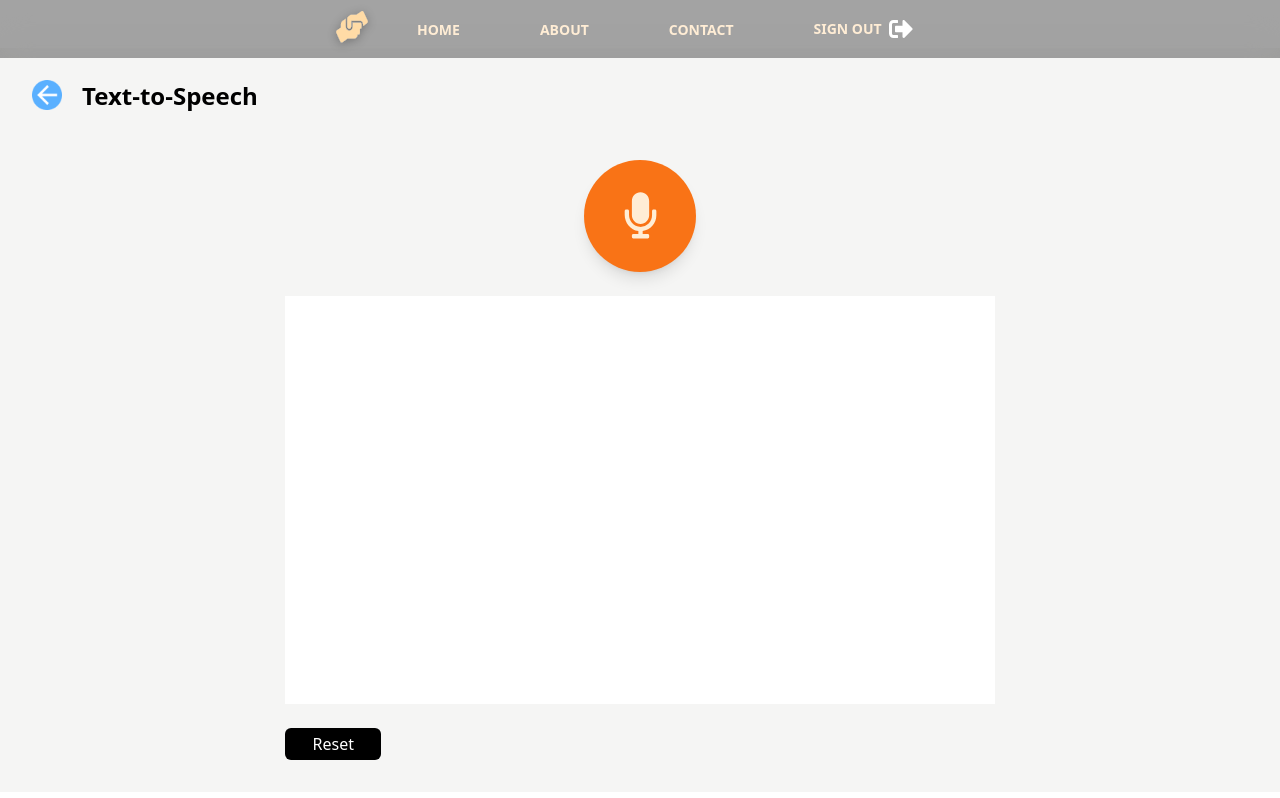
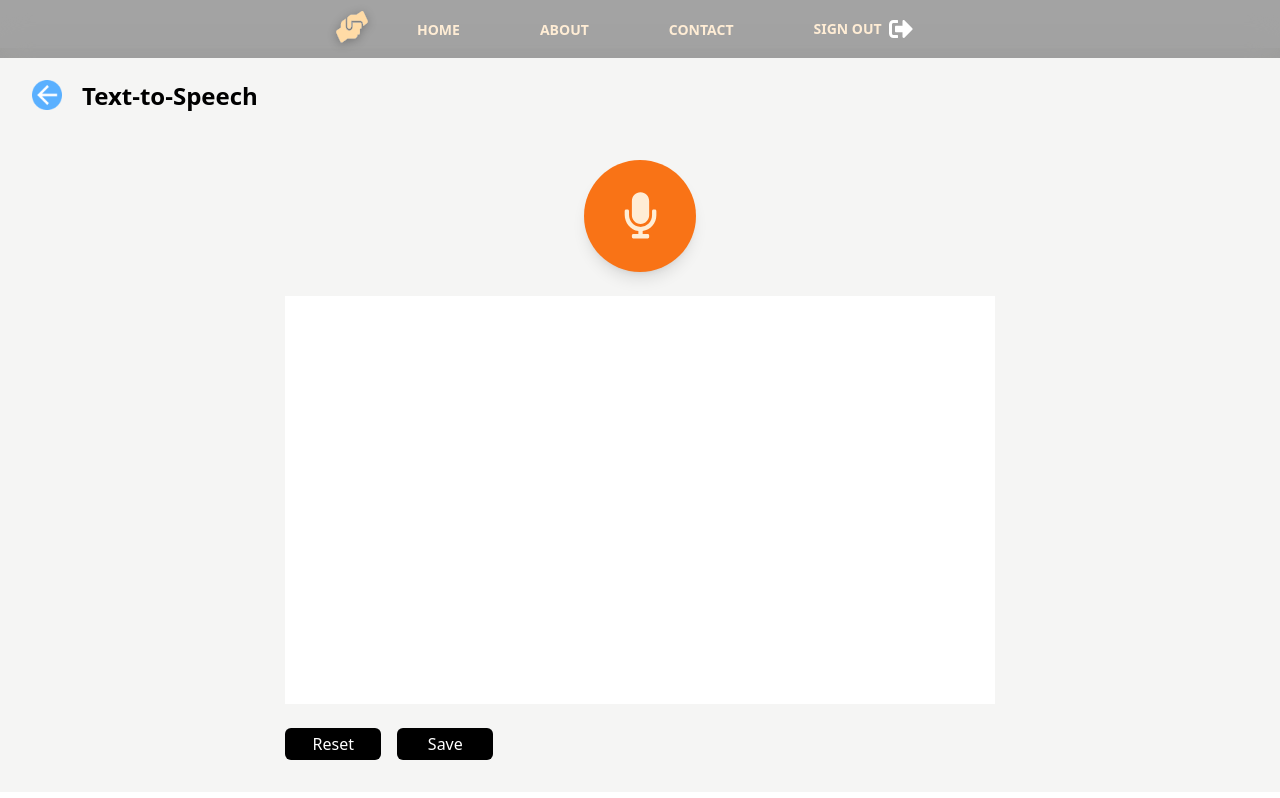
Before and after one commit to DarshilPungalia/VisionMATE, a React (Create React App) app in the folder client/: page /stt in a window 1280 px wide. Built offline with nearby package versions, Linux system fonts and the light colour scheme; sample sign-in values are in the browser's storage; a web font is replaced by a local one.

Commit message:
reduce detection interval

```diff
--- a/client/src/components/ObjectDetection.js
+++ b/client/src/components/ObjectDetection.js
@@ -17,7 +17,7 @@ function ObjectDetection() {
     const net = await cocossd.load();
     setInterval(() => {
       detect(net);
-    }, 8000);
+    }, 500);
   };
 
   const detect = async (net) => {
--- a/client/src/components/STT.js
+++ b/client/src/components/STT.js
@@ -13,7 +13,20 @@ function STT() {
     textBox.innerHTML = null;
   };
 
-  // Here goes the Speech to text code
+  const handleSaveToFile = () => {
+    const textBox = document.getElementById("text-box");
+    const text = textBox.innerText;
+
+    const blob = new Blob([text], { type: "text/plain" });
+    const url = URL.createObjectURL(blob);
+    const link = document.createElement("a");
+    link.href = url;
+    link.download = "speech-to-text.txt";
+    link.click();
+    URL.revokeObjectURL(url);
+  };
+
+  // Speech to text code
   const recognition = new window.webkitSpeechRecognition();
   recognition.continuous = true;
   recognition.lang = "en-US";
@@ -27,14 +40,18 @@ function STT() {
     textBox.appendChild(paragraph);
   };
 
-  // handle start
   const handleStart = () => {
     setIsListening(true);
     recognition.start();
+    const startMsg = new SpeechSynthesisUtterance("Recording started");
+    window.speechSynthesis.speak(startMsg);
   };
+
   const handleStop = () => {
     setIsListening(false);
     recognition.abort();
+    const endMsg = new SpeechSynthesisUtterance("Recording ended");
+    window.speechSynthesis.speak(endMsg);
   };
 
   const handleListening = () => {
@@ -48,16 +65,12 @@ function STT() {
   // Handle speak function
   const [isPlaying, setisPlaying] = useState(false);
   const [synth, setSynth] = useState(null);
+
   useEffect(() => {
     const initSynth = () => {
       const synth = window.speechSynthesis;
-      // Get the voices available on the system
       const voices = synth.getVoices();
-
-      // Find the voice you want to use by name and language
       const voice = voices.find((v) => v.name === "Daniel");
-
-      // Set the voice for the SpeechSynthesisUtterance object
       const utterance = new SpeechSynthesisUtterance("Hello, World!");
       utterance.voice = voice;
       utterance.rate = 1;
@@ -75,6 +88,7 @@ function STT() {
       }
     };
   }, [synth, isPlaying]);
+
   return (
     <FeatureTemplate>
       <div className="p-4 h-3/4">
@@ -88,7 +102,7 @@ function STT() {
         </div>
         <br />
         <br />
-        <div className="flex items-center justify-center microphone-button">
+        <div className="flex items-center justify-center microphone-button relative">
           <button
             className={`bg-orange-500 w-28 h-28 py-1 rounded-full text-xl px-6 text-orange-100 items-center inline-block shadow-lg`}
             onClick={handleListening}
@@ -110,6 +124,11 @@ function STT() {
               width="35px"
               className="inline-block"
             />
+            {isListening && (
+              <div className="absolute -top-2 -right-2">
+                <div className="animate-pulse w-4 h-4 bg-red-500 rounded-full"></div>
+              </div>
+            )}
           </button>
         </div>
 
@@ -121,12 +140,18 @@ function STT() {
           ></div>
         </div>
         <br />
-        <div className="w-11/12 lg:w-7/12 mx-auto flex justify-start">
+        <div className="w-11/12 lg:w-7/12 mx-auto flex justify-start gap-4">
           <button
             className="bg-black text-white w-24 px-2 py-1 rounded-md"
             onClick={handleReset}
           >
             Reset
+          </button>
+          <button
+            className="bg-black text-white w-24 px-2 py-1 rounded-md"
+            onClick={handleSaveToFile}
+          >
+            Save
           </button>
         </div>
       </div>
```
